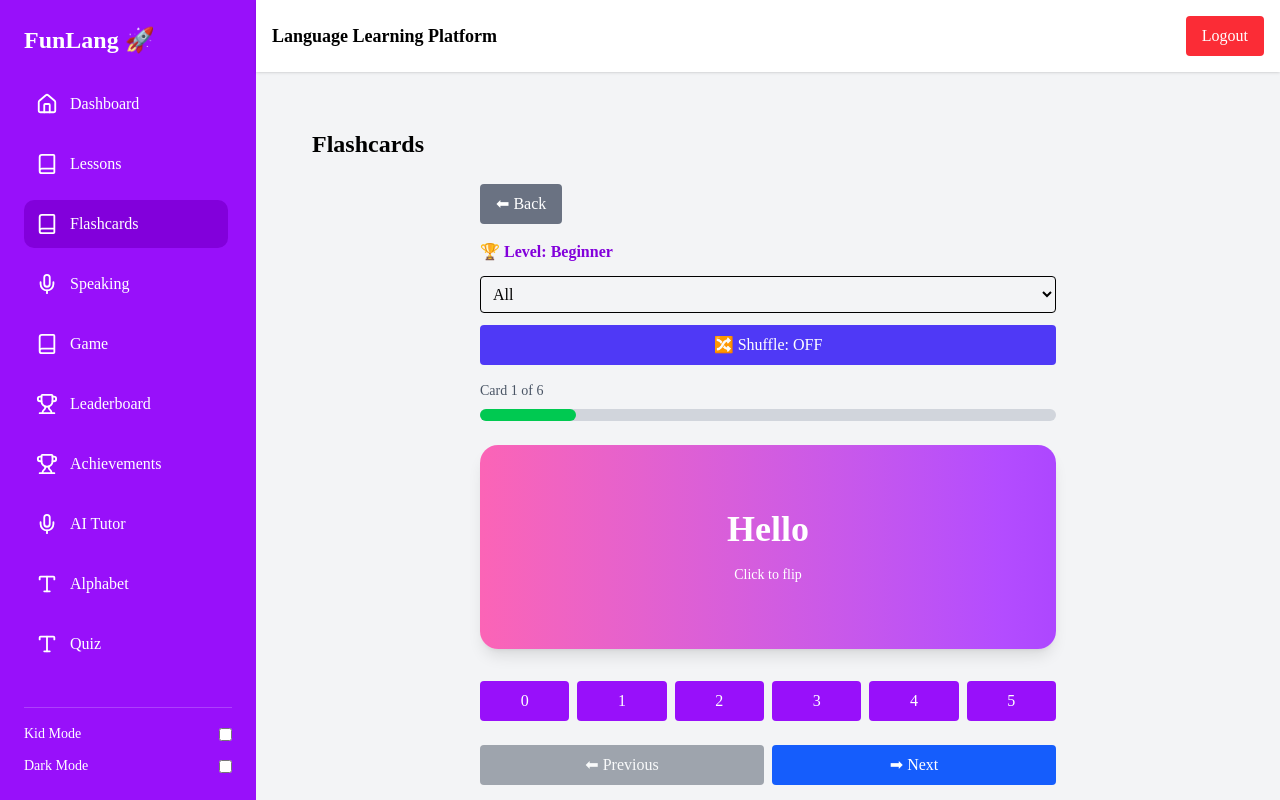
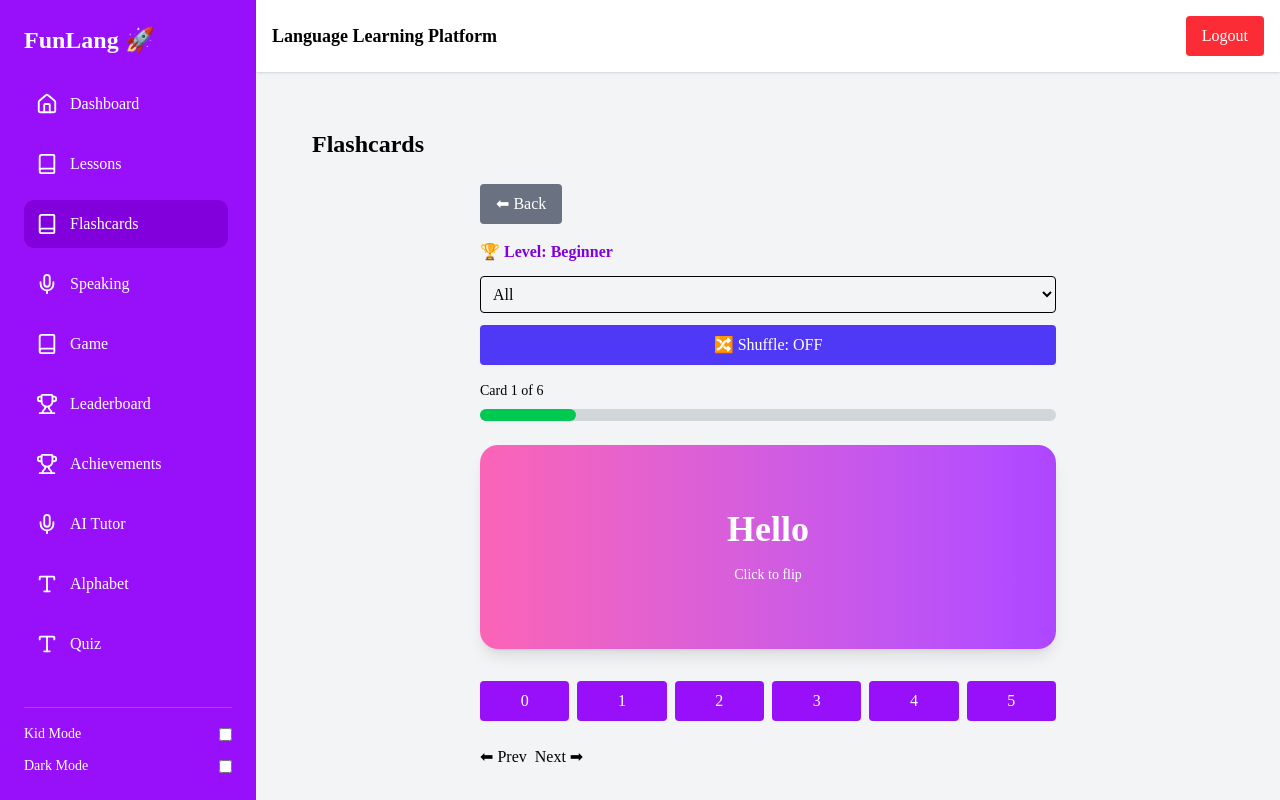
Before and after one commit to dhanalaxmidupakuntla-tech/frontend, a React (Vite) app: page /flashcards in a window 1280 px wide. Built offline with nearby package versions, Linux system fonts and the light colour scheme; sample sign-in values are in the browser's storage.

Commit message:
frontend

```diff
--- /dev/null
+++ b/src/hooks/useFlashcardProgress.js
@@ -0,0 +1,20 @@
+import { useState, useEffect } from "react";
+
+export default function useFlashcardProgress(cardsLength) {
+  const [index, setIndex] = useState(0);
+
+  useEffect(() => {
+    setIndex(0);
+  }, [cardsLength]);
+
+  const next = () =>
+    setIndex((i) => (i < cardsLength - 1 ? i + 1 : 0));
+
+  const prev = () =>
+    setIndex((i) => (i > 0 ? i - 1 : i));
+
+  const progress =
+    cardsLength === 0 ? 0 : ((index + 1) / cardsLength) * 100;
+
+  return { index, next, prev, progress };
+}
--- /dev/null
+++ b/src/hooks/useFlashcards.js
@@ -0,0 +1,92 @@
+import { useState, useEffect, useMemo } from "react";
+import { calculateSM2 } from "../utils/sm2";
+
+const NOW = () => Date.now();
+
+const DEFAULT_CARDS = [
+  { id: 1, word: "Hello", meaning: "Hola", category: "Basics" },
+  { id: 2, word: "Thank you", meaning: "Gracias", category: "Basics" },
+  { id: 3, word: "Airport", meaning: "Aeropuerto", category: "Travel" },
+  { id: 4, word: "Hotel", meaning: "Hotel", category: "Travel" },
+  { id: 5, word: "Water", meaning: "Agua", category: "Food" },
+  { id: 6, word: "Bread", meaning: "Pan", category: "Food" },
+].map((c) => ({
+  ...c,
+  repetitions: 0,
+  easeFactor: 2.5,
+  interval: 1,
+  nextReview: NOW(),
+  correctCount: 0,
+  wrongCount: 0,
+}));
+
+const loadFlashcards = () => {
+  const saved = localStorage.getItem("flashcards");
+  return saved ? JSON.parse(saved) : DEFAULT_CARDS;
+};
+
+export default function useFlashcards({ selectedCategory, shuffleMode }) {
+  const [flashcards, setFlashcards] = useState(loadFlashcards);
+
+  useEffect(() => {
+    localStorage.setItem("flashcards", JSON.stringify(flashcards));
+  }, [flashcards]);
+
+  const readyCards = useMemo(() => {
+    const now = NOW();
+
+    const filtered = flashcards.filter(
+      (c) =>
+        c.nextReview <= now &&
+        (selectedCategory === "All" || c.category === selectedCategory)
+    );
+
+    return shuffleMode
+      ? [...filtered].sort(() => Math.random() - 0.5)
+      : filtered.sort((a, b) => a.nextReview - b.nextReview);
+  }, [flashcards, selectedCategory, shuffleMode]);
+
+  const reviewCard = (cardId, quality) => {
+    setFlashcards((prev) =>
+      prev.map((card) =>
+        card.id !== cardId
+          ? card
+          : {
+              ...card,
+              ...calculateSM2(card, quality),
+              correctCount:
+                quality >= 3 ? card.correctCount + 1 : card.correctCount,
+              wrongCount:
+                quality < 3 ? card.wrongCount + 1 : card.wrongCount,
+            }
+      )
+    );
+  };
+
+  const addNewCard = ({ word, meaning, category }) => {
+    if (!word || !meaning) return;
+
+    setFlashcards((prev) => [
+      ...prev,
+      {
+        id: NOW(),
+        word,
+        meaning,
+        category,
+        repetitions: 0,
+        easeFactor: 2.5,
+        interval: 1,
+        nextReview: NOW(),
+        correctCount: 0,
+        wrongCount: 0,
+      },
+    ]);
+  };
+
+  return {
+    flashcards,
+    readyCards,
+    reviewCard,
+    addNewCard,
+  };
+}
--- /dev/null
+++ b/src/hooks/useUserLevel.js
@@ -0,0 +1,5 @@
+export default function useUserLevel(accuracy) {
+  if (accuracy >= 90) return "Advanced";
+  if (accuracy >= 70) return "Intermediate";
+  return "Beginner";
+}
--- a/src/pages/Flashcards.jsx
+++ b/src/pages/Flashcards.jsx
@@ -1,56 +1,18 @@
-import { useState, useEffect, useContext, useMemo } from "react";
+import { useState, useContext } from "react";
 import { useNavigate } from "react-router-dom";
 import PageWrapper from "../components/layout/PageWrapper";
 import FlashCardView from "../components/flashcards/FlashCardView";
 import ReviewButtons from "../components/flashcards/ReviewButtons";
 import useFlashcardStats from "../hooks/useFlashcardStats";
-import { calculateSM2 } from "../utils/sm2";
+import useFlashcards from "../hooks/useFlashcards";
+import useFlashcardProgress from "../hooks/useFlashcardProgress";
+import useUserLevel from "../hooks/useUserLevel";
 import { XpContext } from "../context/XpContext";
 
-/* ---------------------------------- */
-/* Helpers */
-/* ---------------------------------- */
+export default function Flashcards() {
+  const navigate = useNavigate();
+  const { addXp } = useContext(XpContext);
 
-const NOW = () => Date.now();
-
-const DEFAULT_CARDS = [
-  { id: 1, word: "Hello", meaning: "Hola", category: "Basics" },
-  { id: 2, word: "Thank you", meaning: "Gracias", category: "Basics" },
-  { id: 3, word: "Airport", meaning: "Aeropuerto", category: "Travel" },
-  { id: 4, word: "Hotel", meaning: "Hotel", category: "Travel" },
-  { id: 5, word: "Water", meaning: "Agua", category: "Food" },
-  { id: 6, word: "Bread", meaning: "Pan", category: "Food" },
-].map((c) => ({
-  ...c,
-  repetitions: 0,
-  easeFactor: 2.5,
-  interval: 1,
-  nextReview: NOW(),
-  correctCount: 0,
-  wrongCount: 0,
-}));
-
-const loadFlashcards = () => {
-  const saved = localStorage.getItem("flashcards");
-  return saved ? JSON.parse(saved) : DEFAULT_CARDS;
-};
-
-const getLevelFromAccuracy = (accuracy) => {
-  if (accuracy >= 90) return "Advanced";
-  if (accuracy >= 70) return "Intermediate";
-  return "Beginner";
-};
-
-/* ---------------------------------- */
-/* Component */
-/* ---------------------------------- */
-
-export default function Flashcards() {
-  const { addXp } = useContext(XpContext);
-  const navigate = useNavigate();
-
-  const [flashcards, setFlashcards] = useState(loadFlashcards);
-  const [index, setIndex] = useState(0);
   const [selectedCategory, setSelectedCategory] = useState("All");
   const [shuffleMode, setShuffleMode] = useState(false);
 
@@ -58,99 +20,16 @@ export default function Flashcards() {
   const [newMeaning, setNewMeaning] = useState("");
   const [newCategory, setNewCategory] = useState("Basics");
 
+  const { readyCards, reviewCard, addNewCard, flashcards } =
+    useFlashcards({ selectedCategory, shuffleMode });
+
   const stats = useFlashcardStats(flashcards);
-  const level = getLevelFromAccuracy(stats.accuracy);
+  const level = useUserLevel(stats.accuracy);
 
-  /* ---------------------------------- */
-  /* Derived Cards */
-  /* ---------------------------------- */
+  const { index, next, prev, progress } =
+    useFlashcardProgress(readyCards.length);
 
-  const readyCards = useMemo(() => {
-    const now = NOW();
-
-    const filtered = flashcards.filter(
-      (c) =>
-        c.nextReview <= now &&
-        (selectedCategory === "All" || c.category === selectedCategory)
-    );
-
-    return shuffleMode
-      ? [...filtered].sort(() => Math.random() - 0.5)
-      : filtered.sort((a, b) => a.nextReview - b.nextReview);
-  }, [flashcards, selectedCategory, shuffleMode]);
-
-  const currentCard = readyCards[index] ?? null;
-
-  /* ---------------------------------- */
-  /* Effects */
-  /* ---------------------------------- */
-
-  useEffect(() => {
-    localStorage.setItem("flashcards", JSON.stringify(flashcards));
-  }, [flashcards]);
-
-  useEffect(() => {
-    setIndex(0);
-  }, [selectedCategory, shuffleMode, readyCards.length]);
-
-  /* ---------------------------------- */
-  /* Actions */
-  /* ---------------------------------- */
-
-  const nextCard = () =>
-    setIndex((i) => (i < readyCards.length - 1 ? i + 1 : 0));
-
-  const prevCard = () =>
-    setIndex((i) => (i > 0 ? i - 1 : i));
-
-  const reviewCard = (quality) => {
-    if (!currentCard) return;
-
-    setFlashcards((prev) =>
-      prev.map((card) =>
-        card.id !== currentCard.id
-          ? card
-          : {
-              ...card,
-              ...calculateSM2(card, quality),
-              correctCount:
-                quality >= 3 ? card.correctCount + 1 : card.correctCount,
-              wrongCount:
-                quality < 3 ? card.wrongCount + 1 : card.wrongCount,
-            }
-      )
-    );
-
-    addXp(quality * 5);
-    nextCard();
-  };
-
-  const addNewCard = () => {
-    if (!newWord.trim() || !newMeaning.trim()) return;
-
-    setFlashcards((prev) => [
-      ...prev,
-      {
-        id: NOW(),
-        word: newWord,
-        meaning: newMeaning,
-        category: newCategory,
-        repetitions: 0,
-        easeFactor: 2.5,
-        interval: 1,
-        nextReview: NOW(),
-        correctCount: 0,
-        wrongCount: 0,
-      },
-    ]);
-
-    setNewWord("");
-    setNewMeaning("");
-  };
-
-  /* ---------------------------------- */
-  /* UI */
-  /* ---------------------------------- */
+  const currentCard = readyCards[index];
 
   if (!currentCard) {
     return (
@@ -173,7 +52,7 @@ export default function Flashcards() {
           ⬅ Back
         </button>
 
-        <div className="mb-3 font-bold text-purple-700">
+        <div className="font-bold text-purple-700 mb-3">
           🏆 Level: {level}
         </div>
 
@@ -195,70 +74,30 @@ export default function Flashcards() {
           🔀 Shuffle: {shuffleMode ? "ON" : "OFF"}
         </button>
 
-        <p className="text-sm text-gray-600 mb-2">
+        <p className="text-sm mb-2">
           Card {index + 1} of {readyCards.length}
         </p>
 
-        <div className="w-full bg-gray-300 h-3 rounded-full mb-6">
+        <div className="bg-gray-300 h-3 rounded-full mb-6">
           <div
-            className="bg-green-500 h-3 rounded-full transition-all"
-            style={{ width: `${((index + 1) / readyCards.length) * 100}%` }}
+            className="bg-green-500 h-3 rounded-full"
+            style={{ width: `${progress}%` }}
           />
         </div>
 
         <FlashCardView card={currentCard} />
-        <ReviewButtons onReview={reviewCard} />
+
+        <ReviewButtons
+          onReview={(q) => {
+            reviewCard(currentCard.id, q);
+            addXp(q * 5);
+            next();
+          }}
+        />
 
         <div className="flex gap-2 mt-4">
-          <button
-            onClick={prevCard}
-            disabled={index === 0}
-            className="bg-gray-600 text-white px-4 py-2 rounded w-full disabled:opacity-50"
-          >
-            ⬅ Previous
-          </button>
-
-          <button
-            onClick={nextCard}
-            className="bg-blue-600 text-white px-4 py-2 rounded w-full"
-          >
-            ➡ Next
-          </button>
-        </div>
-
-        <div className="mt-8 p-4 bg-gray-100 rounded">
-          <h3 className="font-bold mb-2">➕ Add New Card</h3>
-
-          <input
-            placeholder="Word"
-            value={newWord}
-            onChange={(e) => setNewWord(e.target.value)}
-            className="border p-2 rounded w-full mb-2"
-          />
-
-          <input
-            placeholder="Meaning"
-            value={newMeaning}
-            onChange={(e) => setNewMeaning(e.target.value)}
-            className="border p-2 rounded w-full mb-2"
-          />
-
-          <select
-            value={newCategory}
-            onChange={(e) => setNewCategory(e.target.value)}
-            className="border p-2 rounded w-full mb-2"
-          >
-            <option>Basics</option>
-            <option>Travel</option>
-            <option>Food</option>
-          </select>
-
-          <button
-            onClick={addNewCard}
-            className="bg-purple-600 text-white px-4 py-2 rounded w-full"
-          >
-            Add Card
-          </button>
+          <button onClick={prev} className="btn-gray">⬅ Prev</button>
+          <button onClick={next} className="btn-blue">Next ➡</button>
         </div>
 
       </div>
```
